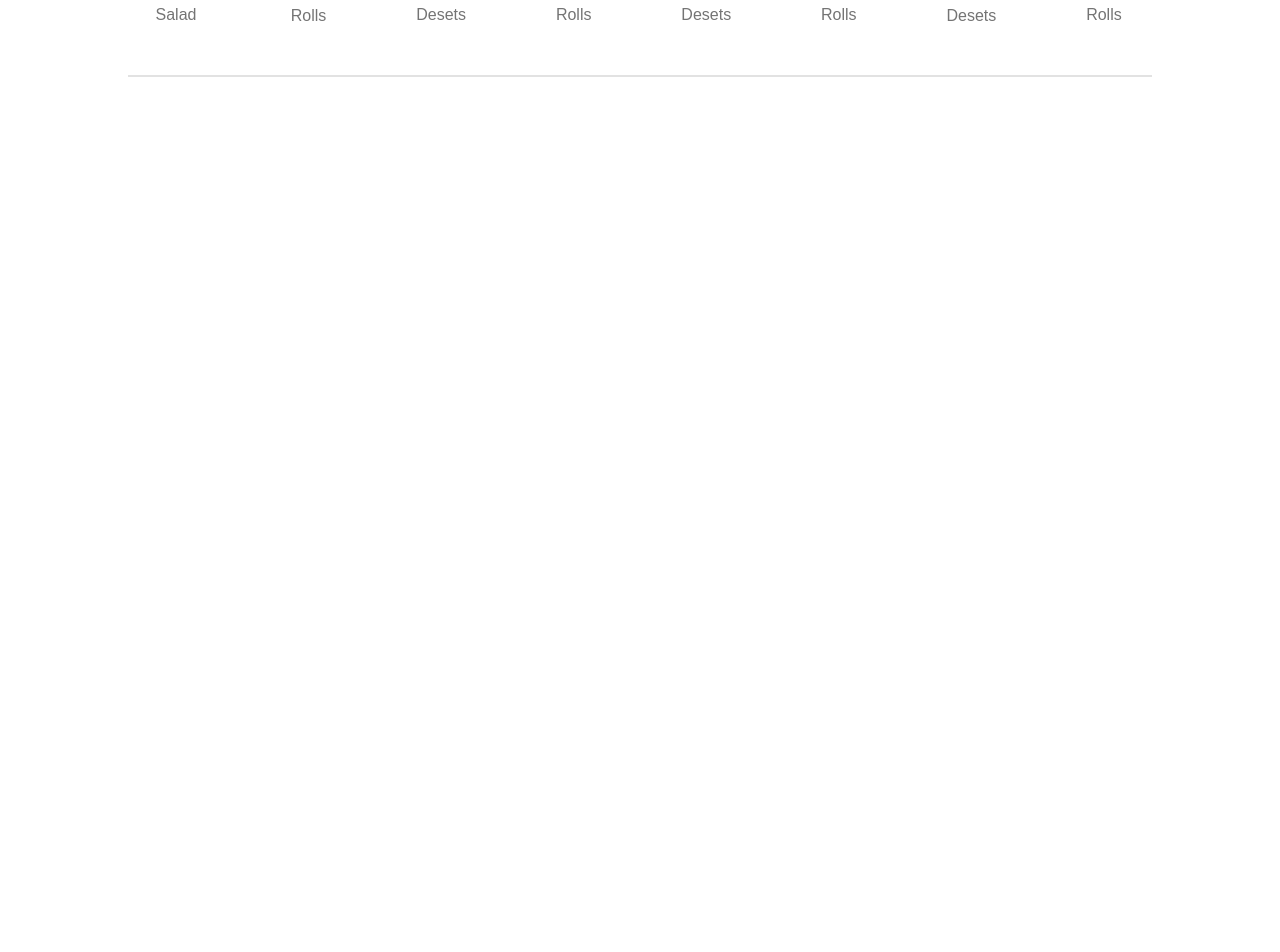
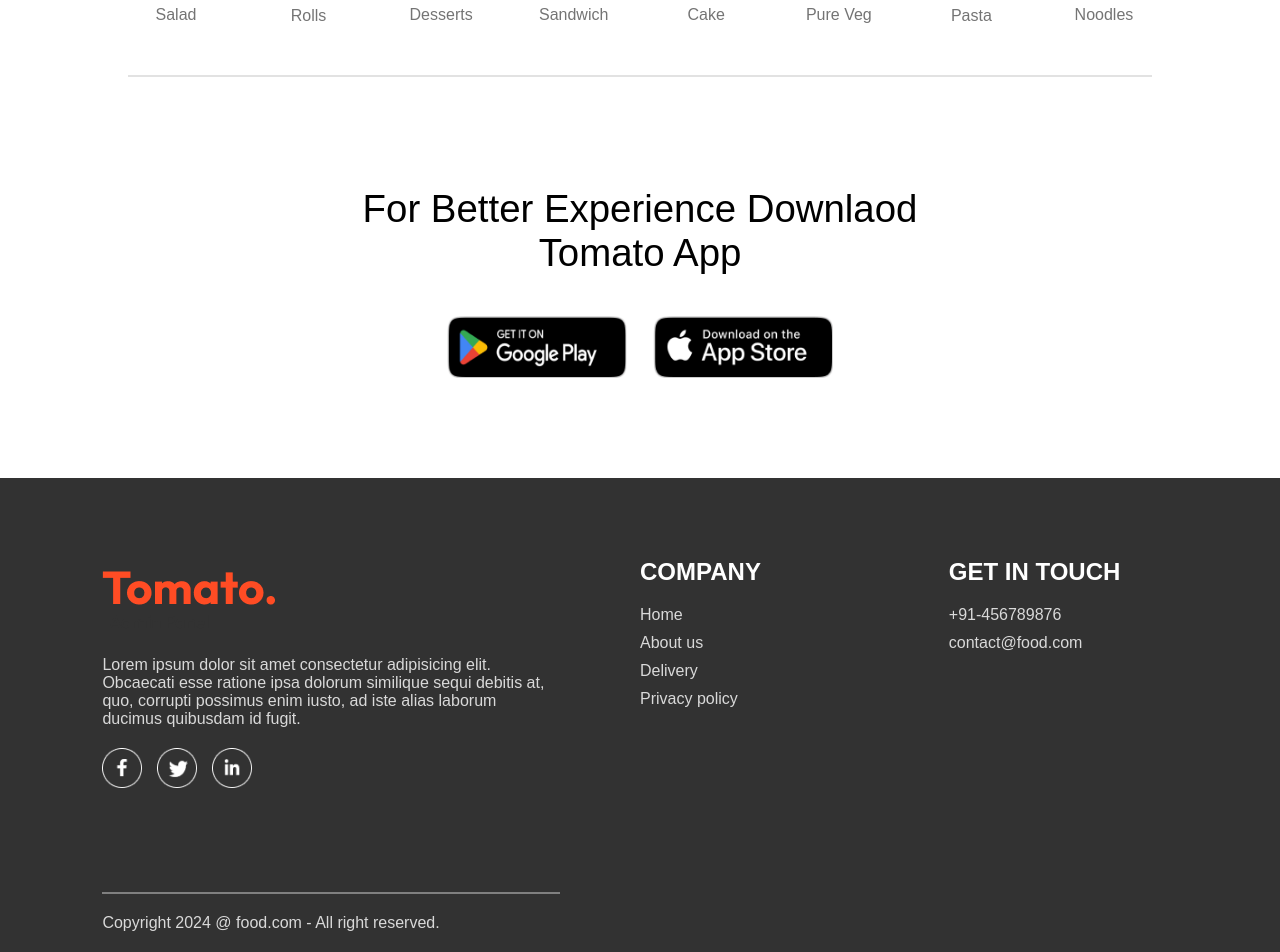
Before and after one commit to SagarXdev23/Food_Delivery_Mini-Project, a React (Vite) app in the folder frontend/food/: page / in a window 1280 px wide. Shown: the part 839-1791 px from the top of the page. Before the commit the page ends 926 px from the top, so only its background shows below. Built offline with nearby package versions, Linux system fonts and the light colour scheme.

Commit message:
added more interface

```diff
--- a/frontend/food/src/App.jsx
+++ b/frontend/food/src/App.jsx
@@ -5,12 +5,16 @@
 import Cart from './pages/Home/Cart/Cart'
 import PlaceOrder from './pages/Home/Cart/PlaceOrder/PlaceOrder'
 import Header from './components/navbar/Header/Header';
+import FoodDisplay from './components/navbar/FoodDisplay/FoodDisplay'
+import Footer from './components/navbar/Footer/Footer'
 
 
 const App = () => {
   return (
-    <div className='app'>
+<>
+<div className='app'>
       <Navbar />
+
 
       <Routes>
 
@@ -18,15 +22,17 @@
         <Route path='/Cart' element= {<Cart/>} />
         <Route path='/order' element= {<PlaceOrder />} />
       </Routes>
-
-{/* <Routes>
-  <Route path='/' element={<Home />} />
-</Routes> */}
+ </div>
+ <Footer/>
+</>
 
 
 
 
-    </div>
+
+
+
+
   )
 }
 
--- a/frontend/food/src/assets/assets.js
+++ b/frontend/food/src/assets/assets.js
@@ -1,3 +1,131 @@
+// import logo from './logo.png'
+// import add_icon from './add_icon.png'
+// import order_icon from './order_icon.png'
+// import profile_image from './profile_image.png'
+// import upload_area from './upload_area.png'
+// import parcel_icon from './parcel_icon.png'
+// import search_icon from './search_icon.png'
+// import basket_icon from './basket_icon.png'
+// import menu_1 from './menu_1.png'
+// import menu_2 from './menu_2.png'
+// import menu_3 from './menu_3.png'
+// import menu_4 from './menu_4.png'
+// import menu_5 from './menu_5.png'
+// import menu_6 from './menu_6.png'
+// import menu_7 from './menu_7.png'
+// import menu_8 from './menu_8.png'
+
+// import food_1 from './food_1.png'
+
+
+// export const assets ={
+//     logo,
+//     add_icon,
+//     order_icon,
+//     profile_image,
+//     upload_area,
+//     parcel_icon,
+//     search_icon,
+//     basket_icon
+// }
+
+// export const menu_list = [
+//     {
+//         menu_name : "Salad",
+//         menu_image : menu_1
+//     },
+//     {
+//         menu_name : "Rolls",
+//         menu_image : menu_2
+//     },
+//     {
+//         menu_name : "Desets",
+//         menu_image : menu_3
+//     },
+//     {
+//         menu_name : "Rolls",
+//         menu_image : menu_4
+//     },
+//     {
+//         menu_name : "Desets",
+//         menu_image : menu_5
+//     },
+//     {
+//         menu_name : "Rolls",
+//         menu_image : menu_6
+//     },
+//     {
+//         menu_name : "Desets",
+//         menu_image : menu_7
+//     },
+//     {
+//         menu_name : "Rolls",
+//         menu_image : menu_8
+//     }
+// ]
+
+// export const food_list = [
+//     {
+//         _id : "1",
+//         name: "Greek salad",
+//         image: food_1,
+//         price: 12,
+//         description:"Foood provied nutreints for overall health and well being ",
+//         category : "Salad"
+//     },
+//     {
+//         _id : "1",
+//         name: "Greek salad",
+//         image: food_1,
+//         price: 12,
+//         description:"Foood provied nutreints for overall health and well being ",
+//         category : "Salad"
+//     },
+//     {
+//         _id : "1",
+//         name: "Greek salad",
+//         image: food_1,
+//         price: 12,
+//         description:"Foood provied nutreints for overall health and well being ",
+//         category : "Salad"
+//     },
+//     {
+//         _id : "1",
+//         name: "Greek salad",
+//         image: food_1,
+//         price: 12,
+//         description:"Foood provied nutreints for overall health and well being ",
+//         category : "Salad"
+//     },
+//     {
+//         _id : "1",
+//         name: "Greek salad",
+//         image: food_1,
+//         price: 12,
+//         description:"Foood provied nutreints for overall health and well being ",
+//         category : "Salad"
+//     },
+//     {
+//         _id : "1",
+//         name: "Greek salad",
+//         image: food_1,
+//         price: 12,
+//         description:"Foood provied nutreints for overall health and well being ",
+//         category : "Salad"
+//     }
+// ]
+
+// export const url = 'http://localhost:4000'
+
+
+
+
+
+
+
+
+
+
 import logo from './logo.png'
 import add_icon from './add_icon.png'
 import order_icon from './order_icon.png'
@@ -6,6 +134,14 @@
 import parcel_icon from './parcel_icon.png'
 import search_icon from './search_icon.png'
 import basket_icon from './basket_icon.png'
+import facebook_icon from './facebook_icon.png'
+import linkedin_icon from './linkedin_icon.png'
+import twitter_icon from './twitter_icon.png'
+import play_store from './play_store.png'
+import app_store from './app_store.png'
+
+
+
 import menu_1 from './menu_1.png'
 import menu_2 from './menu_2.png'
 import menu_3 from './menu_3.png'
@@ -17,8 +153,7 @@
 
 import food_1 from './food_1.png'
 
-
-export const assets ={
+export const assets = {
     logo,
     add_icon,
     order_icon,
@@ -26,93 +161,72 @@
     upload_area,
     parcel_icon,
     search_icon,
-    basket_icon
+    basket_icon,
+    play_store,
+    app_store,
+    facebook_icon,
+    twitter_icon,
+    linkedin_icon
 }
 
 export const menu_list = [
-    {
-        menu_name : "Salad",
-        menu_image : menu_1
-    },
-    {
-        menu_name : "Rolls",
-        menu_image : menu_2
-    },
-    {
-        menu_name : "Desets",
-        menu_image : menu_3
-    },
-    {
-        menu_name : "Rolls",
-        menu_image : menu_4
-    },
-    {
-        menu_name : "Desets",
-        menu_image : menu_5
-    },
-    {
-        menu_name : "Rolls",
-        menu_image : menu_6
-    },
-    {
-        menu_name : "Desets",
-        menu_image : menu_7
-    },
-    {
-        menu_name : "Rolls",
-        menu_image : menu_8
-    }
+    { menu_name: "Salad", menu_image: menu_1 },
+    { menu_name: "Rolls", menu_image: menu_2 },
+    { menu_name: "Desserts", menu_image: menu_3 }, // Corrected spelling
+    { menu_name: "Sandwich", menu_image: menu_4 }, // Changed from redundant 'Rolls'
+    { menu_name: "Cake", menu_image: menu_5 },     // Changed from redundant 'Desets'
+    { menu_name: "Pure Veg", menu_image: menu_6 },
+    { menu_name: "Pasta", menu_image: menu_7 },
+    { menu_name: "Noodles", menu_image: menu_8 }
 ]
 
 export const food_list = [
     {
-        _id : "1",
+        _id: "1",
         name: "Greek salad",
         image: food_1,
         price: 12,
-        description:"Foood provied nutreints for overall health and well being ",
-        category : "Salad"
+        description: "Food provides nutrients for overall health and well-being",
+        category: "Salad"
     },
     {
-        _id : "1",
-        name: "Greek salad",
+        _id: "2", // Unique ID
+        name: "Veg salad",
+        image: food_1,
+        price: 18,
+        description: "Food provides nutrients for overall health and well-being",
+        category: "Salad"
+    },
+    {
+        _id: "3", // Unique ID
+        name: "Clover Salad",
+        image: food_1,
+        price: 16,
+        description: "Food provides nutrients for overall health and well-being",
+        category: "Salad"
+    },
+    {
+        _id: "4", // Unique ID
+        name: "Chicken Salad",
+        image: food_1,
+        price: 24,
+        description: "Food provides nutrients for overall health and well-being",
+        category: "Salad"
+    },
+    {
+        _id: "5", // Unique ID
+        name: "Lasagna Rolls",
+        image: food_1,
+        price: 14,
+        description: "Food provides nutrients for overall health and well-being",
+        category: "Rolls"
+    },
+    {
+        _id: "6", // Unique ID
+        name: "Peri Peri Rolls",
         image: food_1,
         price: 12,
-        description:"Foood provied nutreints for overall health and well being ",
-        category : "Salad"
-    },
-    {
-        _id : "1",
-        name: "Greek salad",
-        image: food_1,
-        price: 12,
-        description:"Foood provied nutreints for overall health and well being ",
-        category : "Salad"
-    },
-    {
-        _id : "1",
-        name: "Greek salad",
-        image: food_1,
-        price: 12,
-        description:"Foood provied nutreints for overall health and well being ",
-        category : "Salad"
-    },
-    {
-        _id : "1",
-        name: "Greek salad",
-        image: food_1,
-        price: 12,
-        description:"Foood provied nutreints for overall health and well being ",
-        category : "Salad"
-    },
-    {
-        _id : "1",
-        name: "Greek salad",
-        image: food_1,
-        price: 12,
-        description:"Foood provied nutreints for overall health and well being ",
-        category : "Salad"
+        description: "Food provides nutrients for overall health and well-being",
+        category: "Rolls"
     }
 ]
-
-// export const url = 'http://localhost:4000'
--- /dev/null
+++ b/frontend/food/src/components/navbar/AppDownload/AppDownload.css
@@ -0,0 +1,26 @@
+.app-download{
+    margin: auto auto;
+    margin-top: 100px;
+    font-size: max(3vw, 20px);
+    text-align: center;
+    font-weight: 500;
+
+}
+
+.app-download-platforms{
+    display: flex;
+    justify-content: center;
+    gap: max(2vw, 10px);
+    margin-top: 40px;
+}
+
+.app-download-platforms img{
+    width: max(30vw, 120px);
+    max-width: 180px;
+    transition: 0.5s;
+    cursor: pointer;
+}
+.app-download-platforms img:hover{
+    transform: scale(1.05);
+
+}
--- /dev/null
+++ b/frontend/food/src/components/navbar/AppDownload/AppDownload.jsx
@@ -0,0 +1,17 @@
+import React from 'react'
+import './AppDownload.css'
+import { assets } from '../../../assets/assets'
+
+const AppDownload = () => {
+  return (
+    <div className='app-download' id='app-download'>
+      <p>For Better Experience Downlaod  <br />Tomato App</p>
+      <div className="app-download-platforms">
+        <img src={assets.play_store} alt="" />
+        <img src={assets.app_store} alt="" />
+      </div>
+    </div>
+  )
+}
+
+export default AppDownload
--- /dev/null
+++ b/frontend/food/src/components/navbar/Footer/Footer.css
@@ -0,0 +1,52 @@
+.footer{
+    color: #d9d9d9;
+    background-color: #323232;
+    display: flex;
+    flex-direction: center;
+    gap:20px;
+    padding: 20px 8vw;
+    padding-top:80px;
+    margin-top: 100px;
+}
+
+.footer-content{
+    width: 100%;
+    display: grid;
+    grid-template-columns: 2fr 1fr 1fr;
+    gap:80px;
+
+}
+
+
+.footer-content-left, .footer-content-right, .footer-content-center{
+    display: flex;
+    flex-direction: column;
+    align-items: start;
+    gap: 20px;
+
+}
+
+.footer-content-left li, .footer-content-right li, .footer-content-center li{
+   list-style: none;
+    margin-bottom:10px ;
+    cursor: pointer;
+
+
+}
+
+.footer-content-right h2, .footer-content-center h2{
+   color:white;
+}
+
+.footer-social-icons img{
+    width: 40px;
+    margin-right: 15px;
+}
+
+.footer hr{
+    width: 100%;
+    height: 2px;
+    margin :20px 0;
+    background-color: grey;
+    border: none;
+}
--- /dev/null
+++ b/frontend/food/src/components/navbar/Footer/Footer.jsx
@@ -0,0 +1,53 @@
+import React from 'react'
+import './Footer.css'
+import { assets } from '../../../assets/assets'
+
+
+function Footer() {
+  return (
+    <div className='footer' id='footer'>
+      <div className='footer-content'>
+        <div className="footer-content-left">
+            <img src={assets.logo} alt="" />
+            <p>Lorem ipsum dolor sit amet consectetur adipisicing elit. Obcaecati esse ratione ipsa dolorum similique sequi debitis at, quo, corrupti possimus enim iusto, ad iste alias laborum ducimus quibusdam id fugit.</p>
+            <div className="footer-social-icons">
+                <img src={assets.facebook_icon} alt="" />
+                <img src={assets.twitter_icon} alt="" />
+                <img src={assets.linkedin_icon} alt="" />
+            </div>
+        </div>
+        <div className="footer-content-center">
+            <h2>COMPANY</h2>
+            <ul>
+                <li>Home</li>
+                <li>About us</li>
+                <li>Delivery</li>
+                <li>Privacy policy</li>
+
+            </ul>
+
+        </div>
+        <div className="footer-content-right">
+            <h2>GET IN TOUCH</h2>
+            <ul>
+                <li>+91-456789876</li>
+                <li>contact@food.com</li>
+            </ul>
+            </div>
+
+
+      <p className="footer-copyright">
+         <hr />
+        Copyright 2024 @ food.com  - All right reserved.
+      </p>
+    </div>
+
+
+        </div>
+
+
+
+  )
+}
+
+export default Footer
--- a/frontend/food/src/pages/Home/Home.jsx
+++ b/frontend/food/src/pages/Home/Home.jsx
@@ -3,6 +3,7 @@
 import Header from '../../components/navbar/Header/Header'
 import ExploreMenu from '../../components/navbar/ExploreMenu/ExploreMenu'
 import FoodDisplay from '../../components/navbar/FoodDisplay/FoodDisplay'
+import AppDownload from '../../components/navbar/AppDownload/AppDownload'
 
 
 const Home = () => {
@@ -16,6 +17,7 @@
       {/* <FoodDisplay/> */}
       {/* <ExploreMenu  category={category} setCategory={setCategory}/> */}
       {/* <FoodDisplay category={category} /> */}
+      <AppDownload />
     </div>
   )
 }
```
Also changed, not shown: frontend/food/src/components/navbar/FoodDisplay/FoodDisplay.jsx (line endings or trailing spaces).
